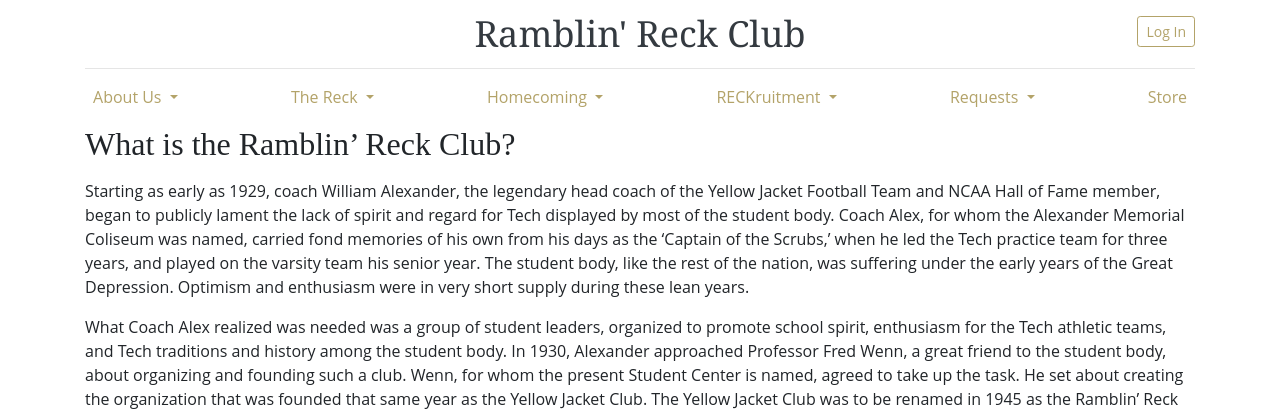
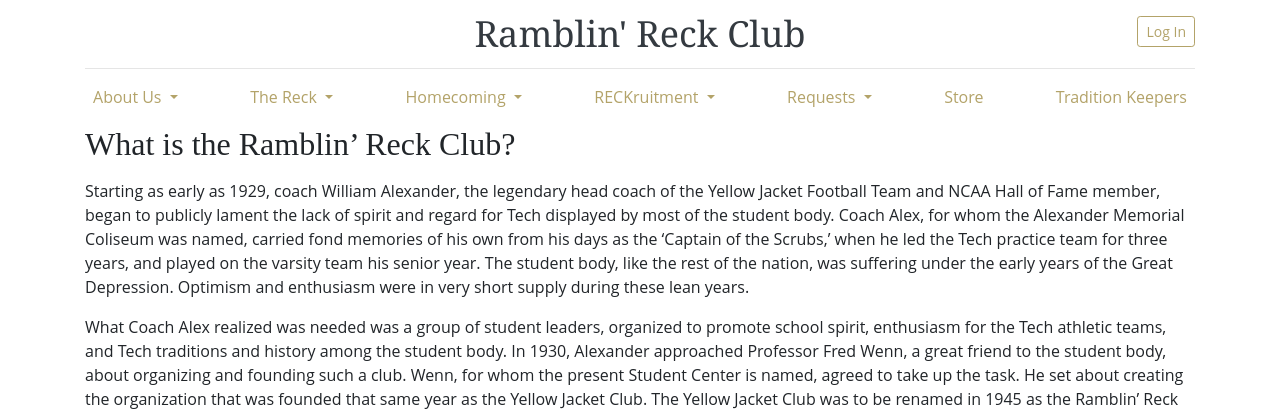
Before and after one commit to whancock6/website, a PHP site: page /about/index.php in a window 1280 px wide. Shown: the top 413 px of the page. Run offline with PHP 8.4, Linux system fonts and the light colour scheme.

Commit message:
fixing header and adding TK

```diff
--- a/partials/public-header.php
+++ b/partials/public-header.php
@@ -1,9 +1,9 @@
 <div class="container">
-    <nav class="navbar navbar-expand-md d-flex bg-light navbar-light px-0" style="background: #fff !important;">
+    <nav class="navbar navbar-expand-lg d-flex bg-light navbar-light px-0" style="background: #fff !important;">
         <div class="blog-header col-12 pt-2 pb-3 px-0">
             <div class="row">
                 <div class="col-3">
-                    <button class="btn btn-sm btn-outline-primary navbar-toggler" type="button" data-toggle="collapse" data-target="#navbar2">
+                    <button class="btn btn-md btn-outline-primary navbar-toggler" type="button" data-toggle="collapse" data-target="#navbar2">
                         <span class="navbar-toggler-icon"></span>
                     </button>
                 </div>
@@ -17,7 +17,7 @@
         </div>
 
     </nav>
-    <nav class="navbar navbar-expand-md bg-light navbar-light pt-0  px-0" style="background: #fff !important;" id="navbar2parent">
+    <nav class="navbar navbar-expand-lg bg-light navbar-light pt-0  px-0" style="background: #fff !important;" id="navbar2parent">
         <div class="navbar-collapse collapse" id="navbar2">
             <ul class="navbar-nav">
                 <li class="nav-item dropdown">
@@ -74,6 +74,9 @@
                 <li class="nav-item">
                     <a class="nav-link btn-link" href="https://reckclub.ecwid.com">Store</a>
                 </li>
+                <li class="nav-item">
+                    <a class="nav-link btn-link" href="/traditionkeepers">Tradition Keepers</a>
+                </li>
             </ul>
         </div>
     </nav>
```
